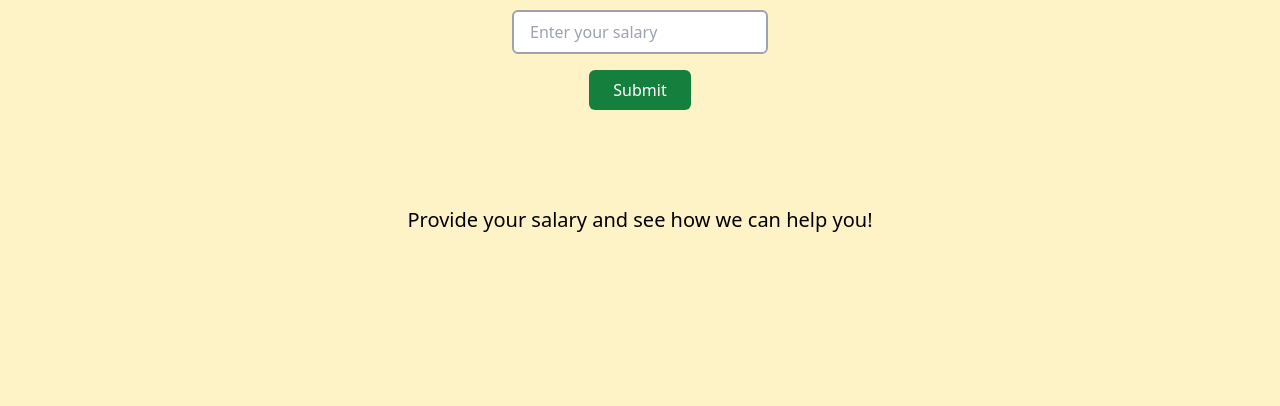
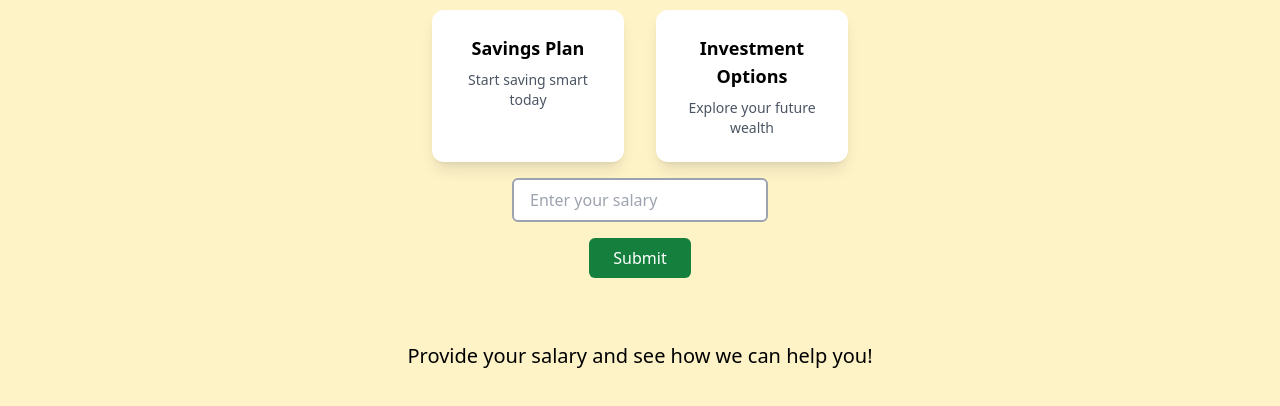
Before and after one commit to Suheylaersen/OneEthos-KH-Challange, a website: page templates/index.html in a window 1280 px wide. Shown: the part 166-572 px from the top of the page. Drawn offline with nearby package versions, Linux system fonts and the light colour scheme.

Commit message:
IMplement navigation cards

```diff
--- a/templates/index.html
+++ b/templates/index.html
@@ -28,10 +28,29 @@
             <h1 class="text-medium font-bold">Financial Planner</h1>
         </header>
 
-      <main class="flex-grow flex flex-col justify-start px-6 py-12">
-          <!-- Top part -->
-          <div class="flex flex-col items-center space-y-4 mb-16">
+    <!-- Main Section -->
+    <main class="flex-grow flex flex-col items-center px-6 py-12 space-y-8">
+
+
+
+      <!-- Input Block -->
+      <div class="flex flex-col items-center space-y-4">
         <h2 class="text-4xl font-bold text-center">Plan today, prosper tomorrow</h2>
+        <!-- Navigation Cards Section -->
+        <div class="flex justify-center gap-8 mt-8">
+        <!-- Card 1 -->
+        <a href="screen1.html" class="bg-white shadow-lg rounded-xl p-6 w-48 text-center hover:scale-105 transition-transform duration-200">
+            <h3 class="text-lg font-semibold text-black">Savings Plan</h3>
+            <p class="text-sm text-gray-600 mt-2">Start saving smart today</p>
+        </a>
+
+        <!-- Card 2 -->
+        <a href="screen2.html" class="bg-white shadow-lg rounded-xl p-6 w-48 text-center hover:scale-105 transition-transform duration-200">
+            <h3 class="text-lg font-semibold text-black">Investment Options</h3>
+            <p class="text-sm text-gray-600 mt-2">Explore your future wealth</p>
+        </a>
+        </div>
+
         <input id="salaryInput" type="number" placeholder="Enter your salary"
                class="border-2 border-gray-400 rounded-md px-4 py-2 w-64 focus:outline-none focus:ring-2 focus:ring-green-600">
         <button id="submitBtn"
@@ -40,18 +59,16 @@
         </button>
       </div>
 
-            <div id="cardsContainer" class="grid grid-cols-1 md:grid-cols-3 gap-6 mt-8 w-full max-w-4xl">
-               <!-- Cards will be dynamically inserted here -->
+      <!-- Cards Container -->
+      <div id="cardsContainer" class="grid grid-cols-1 md:grid-cols-3 gap-6 mt-8 w-full max-w-4xl"></div>
+
+      <!-- Secondary Statement -->
+      <div class="text-center">
+        <h3 class="text-xl">Provide your salary and see how we can help you!</h3>
       </div>
 
-
-          <!-- Bottom part -->
-          <div class="flex justify-center">
-              <h3 class="text-xl text-center">
-                  Provide your salary and see how we can help you!
-              </h3>
+    </main>
   </div>
-      </main>
       <script src="../static/scripts.js"></script>
 </body>
 </html>
```
Lines whose indentation alone changed are shown as unchanged.
